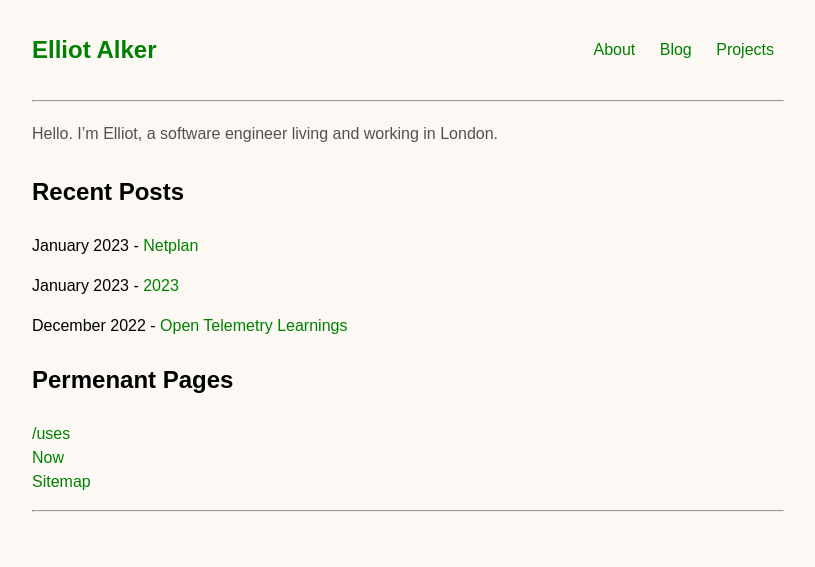
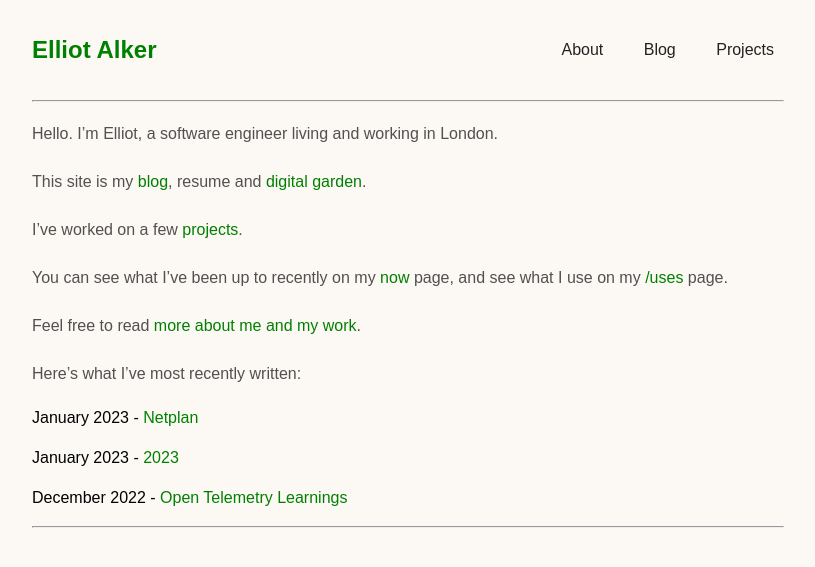
Before and after one commit to ealker/ealker.github.io, a Jekyll site: the page built from index.md, in a window 1280 px wide. Shown: the top 567 px of the page, without its empty margins (232-1047 px from the left). Built offline with Jekyll 4.4.1, drawn with Linux system fonts in a browser that asks for light colours.

```diff
--- a/_layouts/default.html
+++ b/_layouts/default.html
@@ -27,7 +27,6 @@
 
         <hr />
 
-
         <main>
         {{ content }}
         </main>
--- a/_sass/main.scss
+++ b/_sass/main.scss
@@ -8,9 +8,9 @@
 
 body {
     line-height: 1.5;
-    font-family: sans-serif;
     padding: 0 1em;
     background-color: #FCF9F4;
+    font-family: sans-serif;
 }
 
 ul, li {
@@ -23,32 +23,97 @@
 header {
   display: flex;
   flex-wrap: wrap;
-  flex-direction: row;
-  justify-content: space-between;
+  align-items: center;
+}
 
-  nav {
-    display: flex;
-    justify-content: center;
-    align-items: center;
+header h1 {
+    font-weight: normal;
+    // font-size: 2.8rem;
+    margin: 0;
+    padding: 0;
   }
 
-  .topname {
-    font-family: sans-serif;
+  header nav {
+    margin-left: auto;
+    /* Move nav to the right */
   }
 
-  ul {
-    list-style: none;
+    header ul {
+    list-style-type: none;
+    margin: 0;
+    padding: 0; }
+    header ul li {
+      display: inline-block;
+      // font-size: 1.8rem;
+      padding: 0 10px;
+      margin-right: 1em; }
+      header ul li:last-child {
+        margin-right: 0; }
+      header ul li a {
+        color: #222;
+        text-decoration: none; }
+  @media (max-width: 45rem) {
+    header nav {
+      width: 100%; }
+    header ul {
+      margin-top: 1rem; }
+      header ul li {
+        padding-left: 0;
+        margin-right: 0; }
+        header ul li a {
+          color: #0000FF;
+          text-decoration: underline; } }
+.headline {
+  text-align: center;
+  letter-spacing: 1px;
+  margin: 3rem 0; }
+  .headline .space {
+    display: none; }
+
+@media (max-width: 70rem) {
+  .headline {
+    text-align: left;
   }
-
-  li {
-    display: inline-block;
-    padding: 0 10px;
+  .headline br {
+    display: none;
+  }
+  .headline .space {
+    display: inline;
   }
 }
 
+// header {
+//   display: flex;
+//   flex-wrap: wrap;
+//   justify-content: center;
+
+//   nav {
+//     display: flex;
+//     align-items: center;
+//     justify-content: flex-end;
+
+//     ul {
+//       list-style: none;
+//       margin: 0;
+//       padding: 0;
+//       display: flex;
+//     }
+
+//     li {
+//       display: inline-block;
+//       padding: 0 10px;
+//       margin-left: 20px;
+//     }
+//   }
+
+//   .topname {
+//     font-family: sans-serif;
+//   }
+// }
+
 .post-content {
   p {
-    font-family: sans-serif;
+    font-family: 'Georgia', serif;
   }
 
   li {
--- a/index.md
+++ b/index.md
@@ -5,16 +5,19 @@
 
 Hello. I'm Elliot, a software engineer living and working in London.
 
-## Recent Posts
+This site is my [blog](/blog), resume and [digital garden](https://maggieappleton.com/garden-history).
+
+I've worked on a few [projects](/projects).
+
+You can see what I've been up to recently on my [now](now) page, and see what I use on my [/uses](uses) page.
+
+Feel free to read [more about me and my work](/about).
+
+
+Here's what I've most recently written:
 
 {% for post in site.posts limit:3 %}
 <ul>
     <li>{{ post.date | date: '%B %Y' }} - <a href="{{ post.url }}"> {{post.title }}</a></li>
 </ul>
 {% endfor %}
-
-## Permenant Pages
-
-- [/uses](uses)
-- [Now](now)
-- [Sitemap](sitemap)
```
Also changed, not shown: about.md (+1 -0 lines), now.md (+1 -1 lines).
